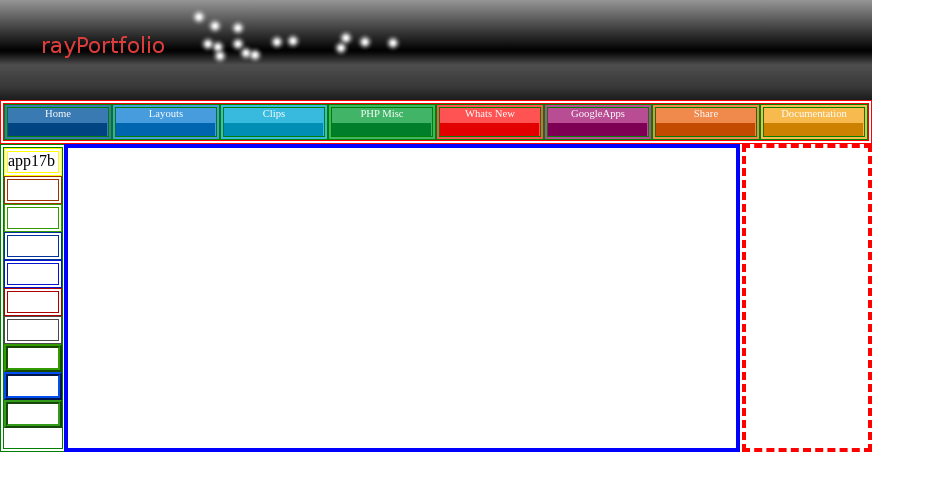
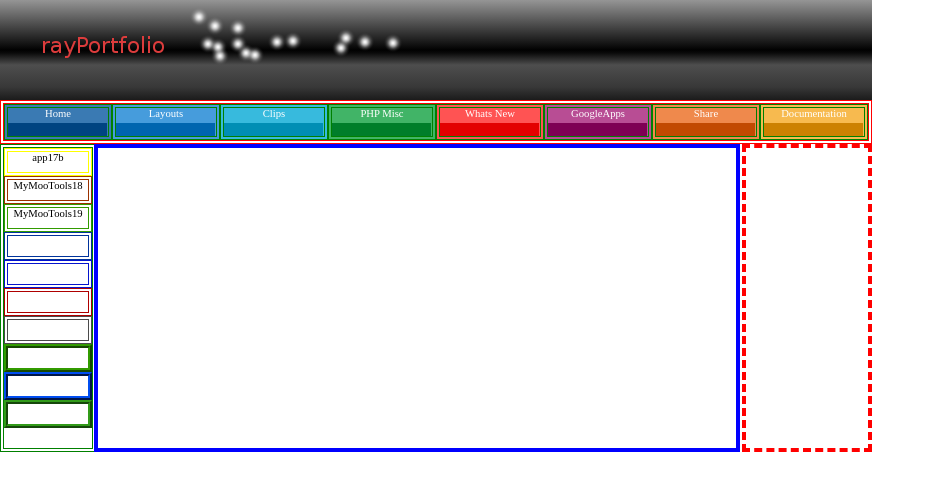
Before and after one commit to RaymondByczko/portfoliobase, a PHP site: page / in a window 1280 px wide. Shown: the top 491 px of the page, without its empty margins (0-935 px from the left). Run offline with PHP 8.4, Linux system fonts and the light colour scheme.

Commit message:
self-RByczko; 2013-11-11 Nov 11; Wrapped up app18a and started app9.

```diff
--- /dev/null
+++ b/public_html/portfolio/app/app9/app9_styles.css
@@ -0,0 +1 @@
+H1 {color:orange; font-style:italic}
--- a/public_html/portfolio/css/gen_styles_portfolio.css
+++ b/public_html/portfolio/css/gen_styles_portfolio.css
@@ -6,6 +6,7 @@ li {display: none; }
 
 background: -moz-linear-gradient(top, #959595 0%, #0d0d0d 46%, #010101 50%, #0a0a0a 53%, #4e4e4e 65%, #383838 87%, #1b1b1b 100%) repeat scroll 0% 0% transparent;
 background: -webkit-linear-gradient(top, #959595 0%, #0d0d0d 46%, #010101 50%, #0a0a0a 53%, #4e4e4e 65%, #383838 87%, #1b1b1b 100%) repeat scroll 0% 0% transparent; }
+.sidebuttons {font-size: 8pt; text-align: center }
 #rp_id {background: url(../images/rp.png) }
 #trail_id {background: url(../images/trail.png) }
 #header_id { border: red double 4px }
--- a/public_html/portfolio/index.php
+++ b/public_html/portfolio/index.php
@@ -5,6 +5,7 @@
 	further work dates: February 2, 2011 - made JavaScript enhancement
 		to allow easy movement of code from development to published
 		state.
+	November 11, 2013 - added app18a.
 	purpose: to provide a front end for my portfolio.
 
 	Note1: make sure to adjust the settings in the *Home javascript
@@ -98,24 +99,24 @@ function gettoolboxhtml5Home()
 	This fits perfectly for the menu items within the outer left
 	division.  RByczko 12-26-10
 -->
-<div id=left_id style='position: absolute; top:144px; left: 0px; width: 58px; height: 300px' >
-<div id=menu1_id style='position: absolute; top: 0px; left:0px; width: 50px; height: 20px' >app17b</div>
-<div id=menu2_id style='position: absolute; top: 28px; left:0px; width: 50px; height: 20px' ></div>
-<div id=menu3_id style='position: absolute; top: 56px; left:0px; width: 50px; height: 20px' ></div>
-<div id=menu4_id style='position: absolute; top: 84px; left:0px; width: 50px; height: 20px' ></div>
-<div id=menu5_id style='position: absolute; top: 112px; left:0px; width: 50px; height: 20px' ></div>
-<div id=menu6_id style='position: absolute; top: 140px; left:0px; width: 50px; height: 20px' ></div>
-<div id=menu7_id style='position: absolute; top: 168px; left:0px; width: 50px; height: 20px' ></div>
-<div id=menu8_id style='position: absolute; top: 196px; left:0px; width: 50px; height: 20px' ></div>
-<div id=menu9_id style='position: absolute; top: 224px; left:0px; width: 50px; height: 20px' ></div>
-<div id=menu10_id style='position: absolute; top: 252px; left:0px; width: 50px; height: 20px' ></div>
+<div id=left_id class="sidebuttons" style='position: absolute; top:144px; left: 0px; width: 88px; height: 300px' >
+<div id=menu1_id style='position: absolute; top: 0px; left:0px; width: 80px; height: 20px' >app17b</div>
+<div id=menu2_id style='position: absolute; top: 28px; left:0px; width: 80px; height: 20px' >MyMooTools18</div>
+<div id=menu3_id style='position: absolute; top: 56px; left:0px; width: 80px; height: 20px' >MyMooTools19</div>
+<div id=menu4_id style='position: absolute; top: 84px; left:0px; width: 80px; height: 20px' ></div>
+<div id=menu5_id style='position: absolute; top: 112px; left:0px; width: 80px; height: 20px' ></div>
+<div id=menu6_id style='position: absolute; top: 140px; left:0px; width: 80px; height: 20px' ></div>
+<div id=menu7_id style='position: absolute; top: 168px; left:0px; width: 80px; height: 20px' ></div>
+<div id=menu8_id style='position: absolute; top: 196px; left:0px; width: 80px; height: 20px' ></div>
+<div id=menu9_id style='position: absolute; top: 224px; left:0px; width: 80px; height: 20px' ></div>
+<div id=menu10_id style='position: absolute; top: 252px; left:0px; width: 80px; height: 20px' ></div>
 
 </div>
 <!--
 	left of left_middle_id is set to 58px because width of left_id is set 50px and
 	the border of left_id is set to 4px.  So 2 times 4px plus 50px is equal to 58px.
 -->
-<div id=left_middle_id style='position: absolute; top: 144px; left: 64px; width: 668px; height: 300px' >
+<div id=left_middle_id style='position: absolute; top: 144px; left: 94px; width: 638px; height: 300px' >
 </div>
 <div id=middle_id style='position: absolute; top: 144px; left: 742px; width: 122px; height: 300px'>
 </div>
@@ -126,6 +127,14 @@ function gettoolboxhtml5Home()
 $('#menu1_id').click(function() {
   alert('Handler for .click() called.');
   location.href="/portfolio/app/app17b/AJS_B.html";
+});
+$('#menu2_id').click(function() {
+  alert('Handler for .click() called.');
+  location.href="/portfolio/app/app18a/MyMooTools18.php";
+});
+$('#menu3_id').click(function() {
+  alert('Handler for .click() called.');
+  location.href="/portfolio/app/app18a/MyMooTools19.php";
 });
 
 // This section of code allows the top selection to become such that
```
Also changed, not shown: public_html/portfolio/app/app9/style03.html (added, +12 -0 lines).
